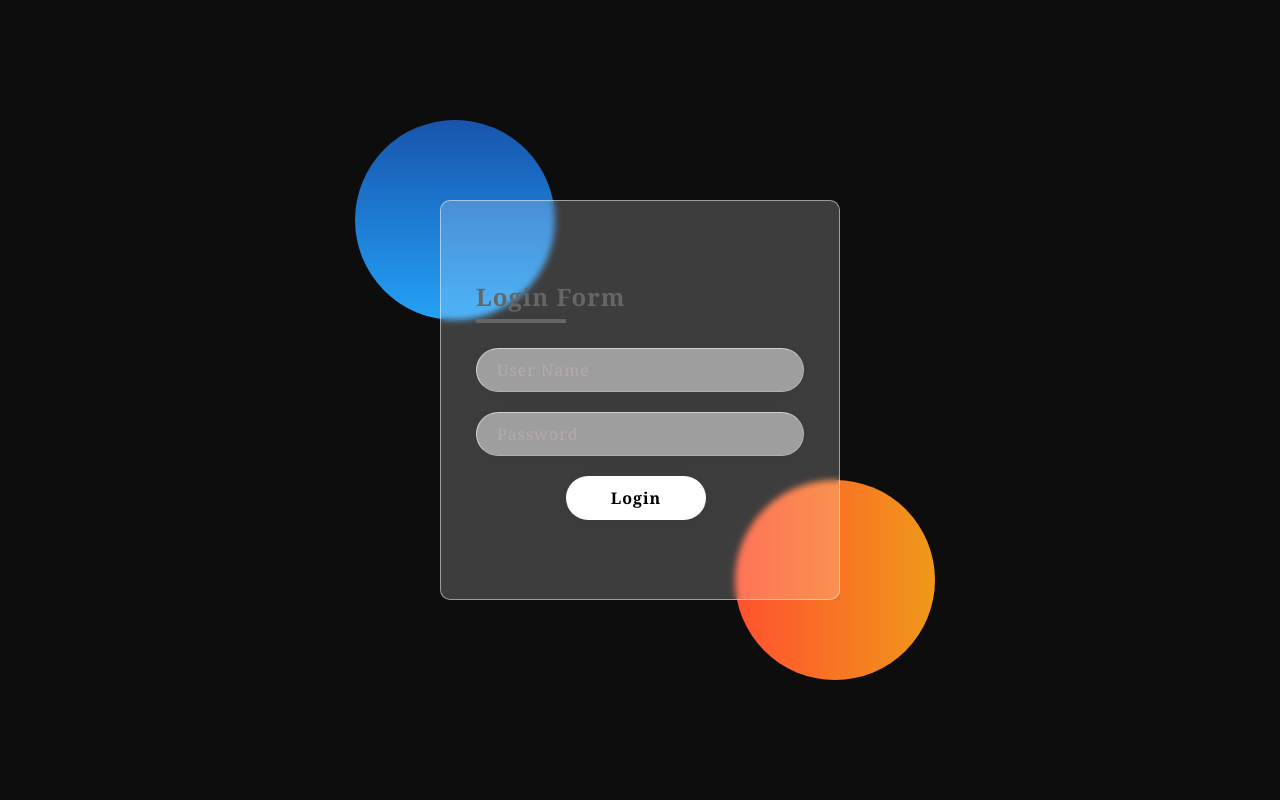
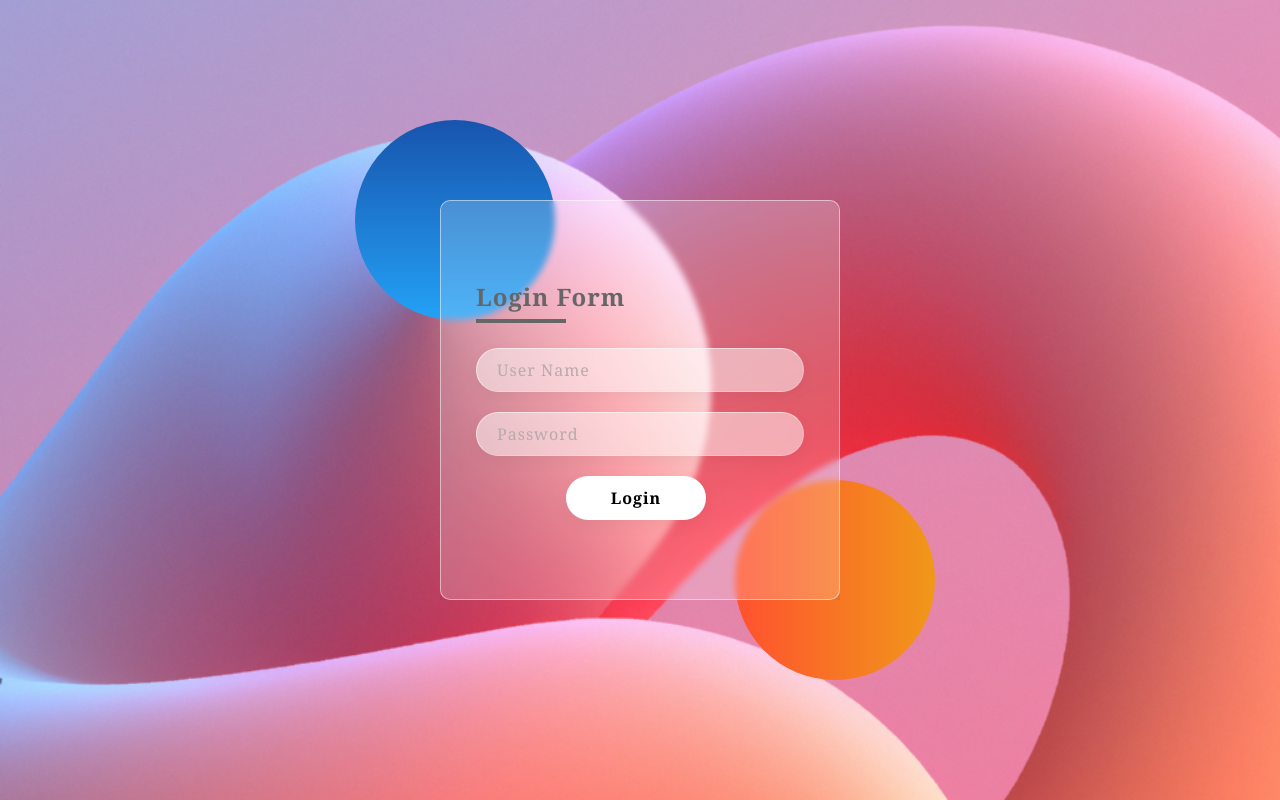
Before and after one commit to MuhammadShahrukh1/LoginPage, a plain HTML site: page index.html in a window 1280 px wide. Drawn offline with Linux system fonts and the light colour scheme.

Commit message:
Update style.css

```diff
--- a/style.css
+++ b/style.css
@@ -6,8 +6,8 @@
 }
 body{
     height: 100vh;
-    background-color: #0e0d0d;
-    /* background-image: url(./images/dddepth-321.jpg); */
+    /* background-color: #0e0d0d; */
+    background-image: url(./images/dddepth-321.jpg);
     background-position: center;
     background-repeat: no-repeat;
     background-size: cover;
```
